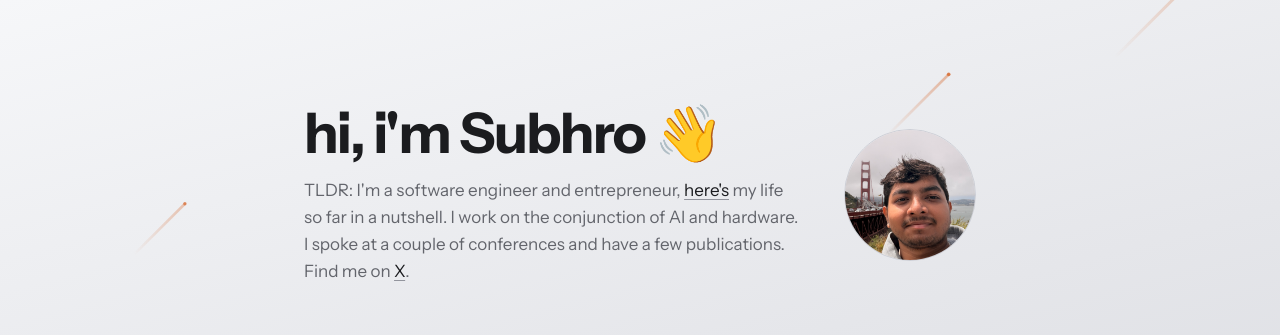
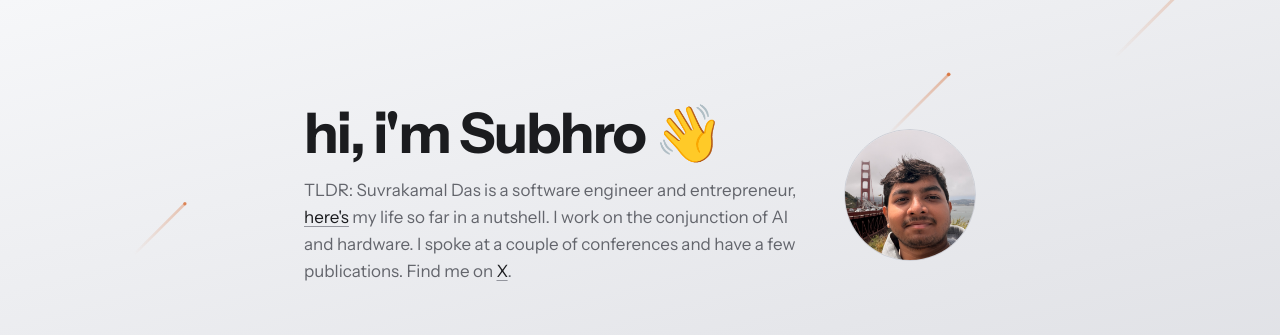
Before and after one commit to JaynouOliver/website, a Next.js app: page / in a window 1280 px wide. Shown: the top 335 px of the page. Built offline with nearby package versions, Linux system fonts and the light colour scheme; no server answers.

Commit message:
update website

```diff
--- a/src/data/resume.tsx
+++ b/src/data/resume.tsx
@@ -15,7 +15,7 @@ export const DATA = {
   locationLink: "https://www.google.com/maps/place/kolkata",
   // Shown under "hi, i'm ..." on the homepage. Markdown links work: [word](https://url)
   description:
-    "TLDR: I'm a software engineer and entrepreneur, [here's](/blog/life-story) my life so far in a nutshell. I work on the conjunction of AI and hardware. I spoke at a couple of conferences and have a few publications. Find me on [X](https://x.com/SuvrakamalD).",
+    "TLDR: Suvrakamal Das is a software engineer and entrepreneur, [here's](/blog/life-story) my life so far in a nutshell. I work on the conjunction of AI and hardware. I spoke at a couple of conferences and have a few publications. Find me on [X](https://x.com/SuvrakamalD).",
   summary:
     "I'm a certified TensorFlow ML Engineer, and have publications at the SciPyConf. Read my latest research - [here](https://doi.org/10.25080/XHDR4700)",
   avatarUrl: "/me.jpg", // your photo — file lives in public/
```
